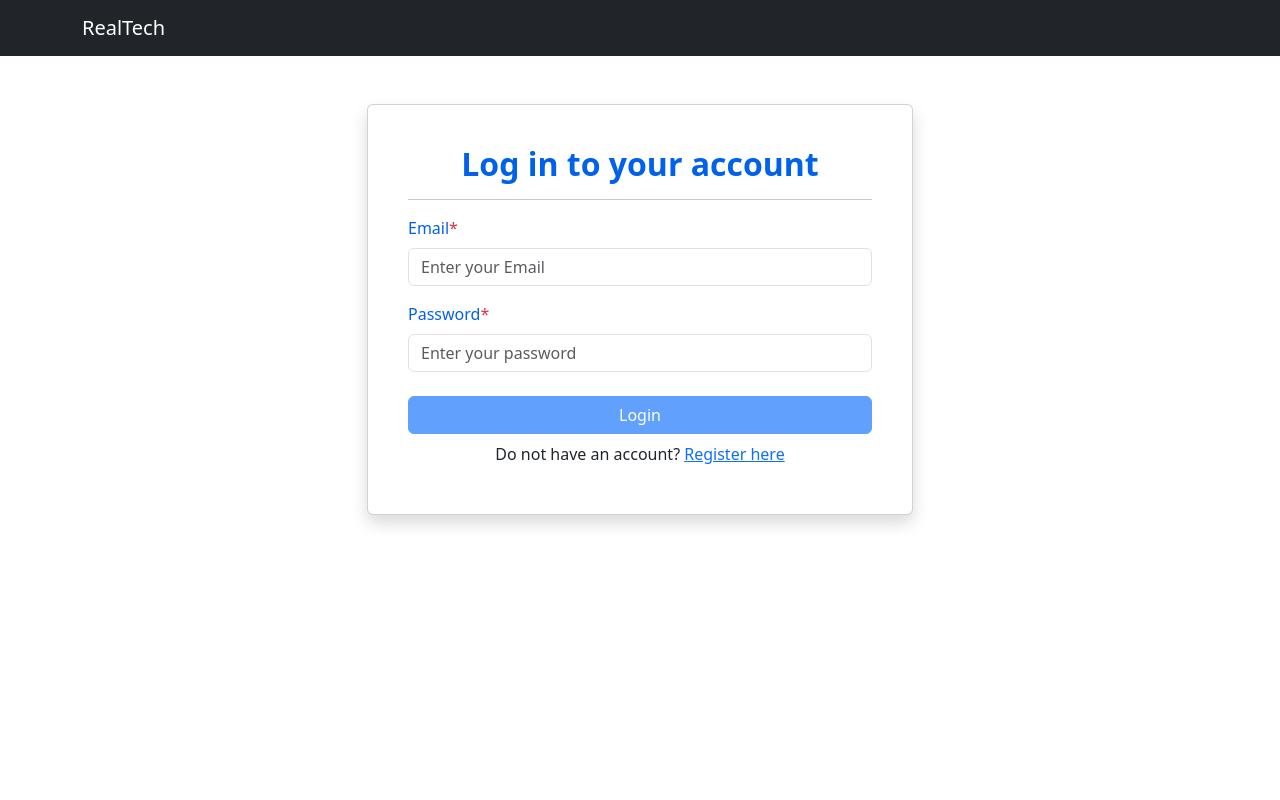
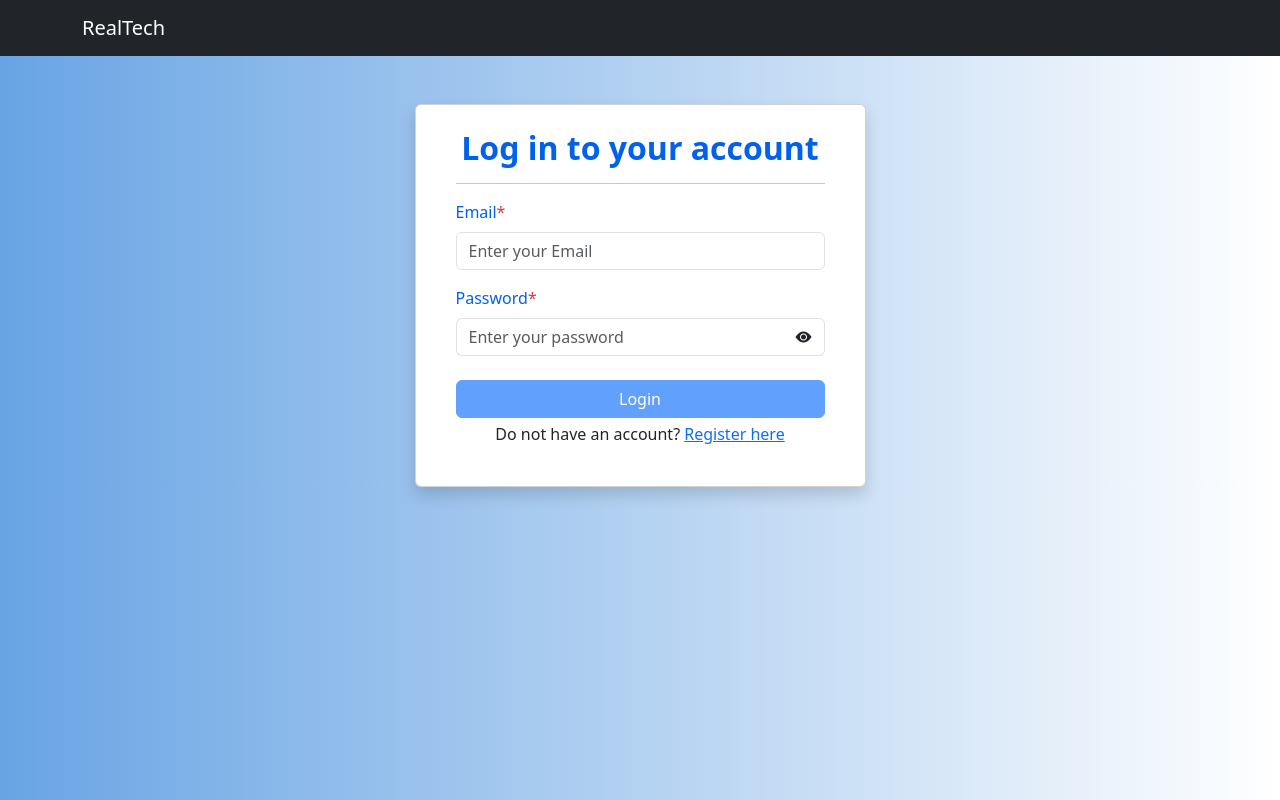
Before and after one commit to ChrisPrince12/AngularLogin, an Angular app: page / in a window 1280 px wide. Built offline with nearby package versions, Linux system fonts and the light colour scheme.

Commit message:
Change in some user form handling and modification (Alerts, Validation and Error Handling part2)

```diff
--- a/src/app/login/login.component.css
+++ b/src/app/login/login.component.css
@@ -20,7 +20,7 @@
     width: 100%;
     padding: 10px;
     font-size: 14px;
-    height: 30px;
+    height: 40%;
     color: #fff;
     background-color: rgb(2, 163, 109);
     border-radius: 4px;
@@ -28,3 +28,10 @@
     justify-content: center;
     align-items: center;
 }
+.input-group-text{
+    background-color: #fff;
+    border-left: none;
+}
+.input-group input {
+border-right: none;
+}
--- a/src/app/login/login.component.html
+++ b/src/app/login/login.component.html
@@ -1,8 +1,8 @@
 <div class="container">
   <div class="row justify-content-center mt-5">
 
-    <div class="col-md-6">
-      <div class="card shadow p-4">
+    <div class="col-md-5">
+      <div class="card shadow py-2 px-4">
         <div class="card-body">
           <div *ngIf="registrationSuccessfully">
             <div class="alert alert-success text-sm alert-dismissible fade text-center show" role="alert">
@@ -28,15 +28,21 @@
               </div>
             </div>
             <div class="mb-3">
+              <div class="form-group">
                 <label for="password" class="form-label bgcustom">Password<span class="text-danger">*</span></label>
-              <input type="password" class="form-control" id="password" autocomplete="current-password"
-                placeholder="Enter your password" formControlName="password" (focus)="hideAlert()" />
+                <div class="input-group">
+                <input class="form-control" id="password" autocomplete="current-password"
+                  placeholder="Enter your password" formControlName="password" (focus)="hideAlert()"  type="{{ showPassword ? 'text' : 'password' }}" />
+                <span class="input-group-text toggle-password bi" [class.bi-eye-fill]="!showPassword" [class.bi-eye-slash-fill]="showPassword"
+                  (click)="togglePasswordVisibility()"></span>
+                </div>
                 <div *ngIf="
                   formControls.password.invalid &&
                   (formControls.password.dirty || formControls.password.touched)
                 " class="text-danger">
                   <div *ngIf="formControls.password.errors.required">
                     Password is required
+                  </div>
                 </div>
               </div>
               </div>
@@ -51,7 +57,7 @@
             <button type="submit" class="w-100 btn btn-md btn-primary mt-2" [disabled]="loginForm.invalid">
               Login
             </button>
-            <p class="text-center m-2">
+            <p class="text-center mt-1">
               Do not have an account?
               <a routerLink="/register">Register here</a>
             </p>
--- a/src/app/login/login.component.ts
+++ b/src/app/login/login.component.ts
@@ -15,6 +15,7 @@ export class LoginComponent implements OnInit {
   loginError : boolean = false;
   showRegisterAlert: boolean = false;
   registrationSuccessfully: boolean = false;
+  showPassword: boolean = false;
 
   @ViewChild('emailField') emailField : ElementRef | undefined
 
@@ -52,17 +53,12 @@ export class LoginComponent implements OnInit {
     this.loginError = false;
     const email = this.loginForm.value.email;
     const password = this.loginForm.value.password;
-
-    console.log('Username: ', email);
-    console.log('Password: ', password);
-
     this.authService.login(email, password).subscribe(
       (userId: number) => {
         if (userId) {
           const isAuthenticated = true;
           this.authService.setIsAuthenticated(isAuthenticated);
           //Clear The Form Data
-
           this.loginForm.reset();
 
           //Using User Id To Fetch Data
@@ -88,4 +84,9 @@ export class LoginComponent implements OnInit {
   hideAlert(){
     this.loginError = false
   }
+
+  togglePasswordVisibility() {
+    this.showPassword = !this.showPassword;
+  }
+
 }
--- a/src/app/profile/profile.component.css
+++ b/src/app/profile/profile.component.css
@@ -3,3 +3,10 @@
   height: auto;
   object-fit: cover;
 }
+.input-group-text{
+  background-color: #fff;
+  border-left: none;
+}
+.input-group input {
+border-right: none;
+}
--- a/src/app/profile/profile.component.html
+++ b/src/app/profile/profile.component.html
@@ -90,7 +90,7 @@
               </div>
               <div class="col-md-6">
                 <label for="email">Email</label>
-                <input type="email" class="form-control" id="email" formControlName="email" [disabled]="editMode" />
+                <input type="email" class="form-control" id="email" formControlName="email" aria-label="readonly" readonly />
               </div>
               <div class="col-md-6">
                 <label for="gender">Gender</label>
@@ -132,19 +132,28 @@
 
         <form [formGroup]="passwordChangeForm" (ngSubmit)="onSubmit()" class="row g-3">
           <div class="col-md-4">
+            <div class="form-group">
             <label for="currentPassword">Current Password</label>
-            <input type="password" class="form-control" autocomplete="current-password" id="currentPassword"
+            <div class="input-group">
+            <input type="{{ showPassword ? 'text' : 'password' }}" class="form-control" autocomplete="current-password" id="currentPassword"
               formControlName="currentPassword" placeholder="Enter current password" />
+              <span class="input-group-text toggle-password bi" [class.bi-eye-fill]="!showPassword" [class.bi-eye-slash-fill]="showPassword"
+              (click)="togglePasswordVisibility()"></span>
+            </div>
             <div *ngIf="currentPassword.touched && currentPassword.errors">
               <div *ngIf="currentPassword.errors.required" class="text-danger">
                 Current Password is required.
               </div>
             </div>
+            </div>
           </div>
           <div class="col-md-4">
+            <div class="form-group">
             <label for="newPassword">New Password</label>
-            <input type="password" class="form-control" autocomplete="new-password" id="newPassword"
+
+            <input type="{{ showPassword ? 'text' : 'password' }}" class="form-control" autocomplete="new-password" id="newPassword"
               formControlName="newPassword" placeholder="Enter new password" />
+
             <div *ngIf="newPassword.touched && newPassword.errors" class="text-danger">
               <div *ngIf="newPassword.errors.required" class="text-danger">
                 New Password is required.
@@ -153,11 +162,17 @@
                 New Password must be at least 6 characters long.
               </div>
             </div>
+            </div>
           </div>
           <div class="col-md-4">
+            <div class="form-group">
             <label for="confirmPassword">Confirm Password</label>
-            <input type="password" autocomplete="new-password" class="form-control" id="confirmPassword"
+            <div class="input-group">
+            <input type="{{ showPassword ? 'text' : 'password' }}" autocomplete="new-password" class="form-control" id="confirmPassword"
               formControlName="confirmPassword" placeholder="Confirm new password" />
+              <span class="input-group-text toggle-password bi" [class.bi-eye-fill]="!showPassword" [class.bi-eye-slash-fill]="showPassword"
+              (click)="togglePasswordVisibility()"></span>
+            </div>
             <div *ngIf="confirmPassword.touched && confirmPassword.errors">
               <div *ngIf="confirmPassword.errors.required" class="text-danger">
                 Confirm Password is required.
@@ -169,6 +184,7 @@
                 Passwords do not match.
               </div>
             </div>
+            </div>
           </div>
           <button type="submit" class="btn btn-primary" [disabled]="passwordChangeForm.invalid">
             Change Password
--- a/src/app/profile/profile.component.ts
+++ b/src/app/profile/profile.component.ts
@@ -22,6 +22,7 @@ export class ProfileComponent {
   userId: number | undefined
   passwordMismatch = false;
   profileForm: any;
+  showPassword: boolean = false;
   private springUrl = 'http://localhost:8080';
 
   constructor(private http: HttpClient,private authService: AuthenticationService,private formBuilder: FormBuilder,private router: Router,private datePipe: DatePipe){}
@@ -238,4 +239,8 @@ export class ProfileComponent {
   }
 
   //End Of Handling Profile Picture
+
+  togglePasswordVisibility() {
+    this.showPassword = !this.showPassword;
+  }
 }
--- a/src/app/register/register.component.css
+++ b/src/app/register/register.component.css
@@ -8,3 +8,13 @@
 .is-invalid {
     border-color: red !important;
   }
+.input-group-text{
+    background-color: #fff;
+    border-left: none;
+}
+.input-group input {
+border-right: none;
+}
+.text-sm{
+    font-size: 14px;
+}
--- a/src/app/register/register.component.ts
+++ b/src/app/register/register.component.ts
@@ -1,5 +1,5 @@
 import { Component, ElementRef, OnInit, ViewChild } from '@angular/core';
-import { FormBuilder, FormGroup, Validators } from '@angular/forms';
+import { FormBuilder, FormControl, FormGroup, Validators } from '@angular/forms';
 import { User } from '../model/user.model';
 import { RegistrationService } from '../service/registration.service';
 import { Router } from '@angular/router';
@@ -13,6 +13,7 @@ import { HttpErrorResponse } from '@angular/common/http';
 export class RegisterComponent implements OnInit {
   registerForm: any;
   isEmailTaken: boolean = false
+  showPassword: boolean = false;
 
   @ViewChild('emailField') emailField : ElementRef | undefined
 
@@ -27,12 +28,12 @@ export class RegisterComponent implements OnInit {
     this.registerForm = this.formBuilder.group({
       firstName: ['', Validators.required],
       lastName: ['', Validators.required],
-      password: ['', [Validators.required, Validators.minLength(6)]],
+      password: ['', [Validators.required, Validators.pattern(/^[^\s]+$/)]],
       gender: ['', Validators.required],
-      birthdate: ['', Validators.required],
+      birthdate: ['', [Validators.required, this.birthdateValidator]],
       address: ['', Validators.required],
       email: ['', [Validators.required, Validators.email]],
-      mobile: ['', Validators.required],
+      mobile: ['', [Validators.required,Validators.pattern(/^\+?\d{8,15}$/)]],
     });
   }
 
@@ -65,4 +66,30 @@ export class RegisterComponent implements OnInit {
       console.error('Registration Fail', error);
     });
   }
+
+  // Form Fields Validations
+  togglePasswordVisibility() {
+    this.showPassword = !this.showPassword;
+  }
+
+  checkPasswordValidity() {
+    if (this.formControls.password.value && this.formControls.password.value.length < 6) {
+      this.registerForm.get('password')?.setErrors({ minlength: true });
+    } else {
+      this.registerForm.get('password')?.setErrors(null);
+    }
+  }
+
+  birthdateValidator(control: FormControl){
+    const selectedDate = new Date(control.value);
+    const today = new Date();
+    today.setHours(0, 0, 0, 0);
+
+    if (selectedDate >= today) {
+      return { invalidBirthdate: true };
+    }
+
+    return null;
+  }
+  // End of form field Validation
 }
--- a/src/styles.css
+++ b/src/styles.css
@@ -1,2 +1,6 @@
 /* You can add global styles to this file, and also import other style files */
 @import "~bootstrap-icons/font/bootstrap-icons.css";
+
+body{
+    background: linear-gradient(to right, #68a4e4, #ffffff);
+}
```
Also changed, not shown: src/app/register/register.component.html (+73 -13 lines). Lines whose indentation alone changed are shown as unchanged.
